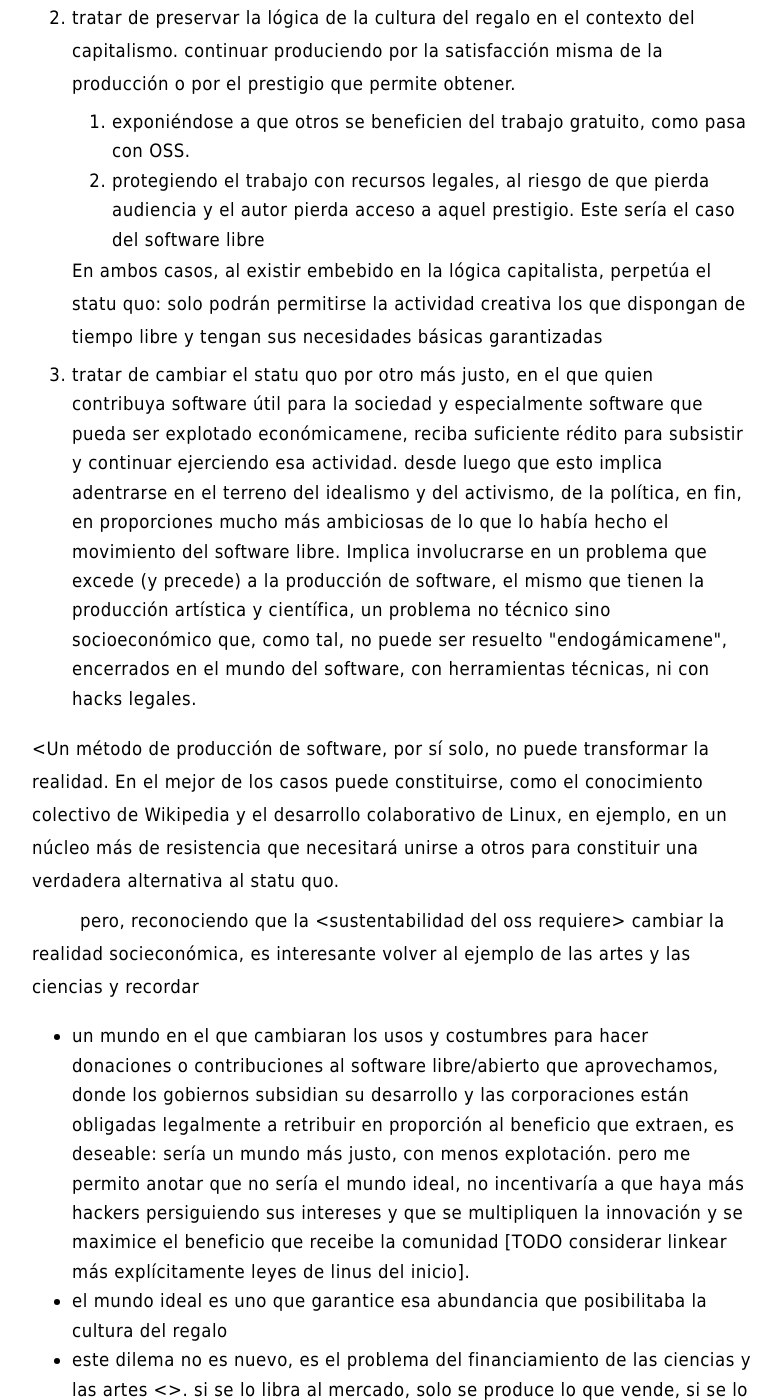
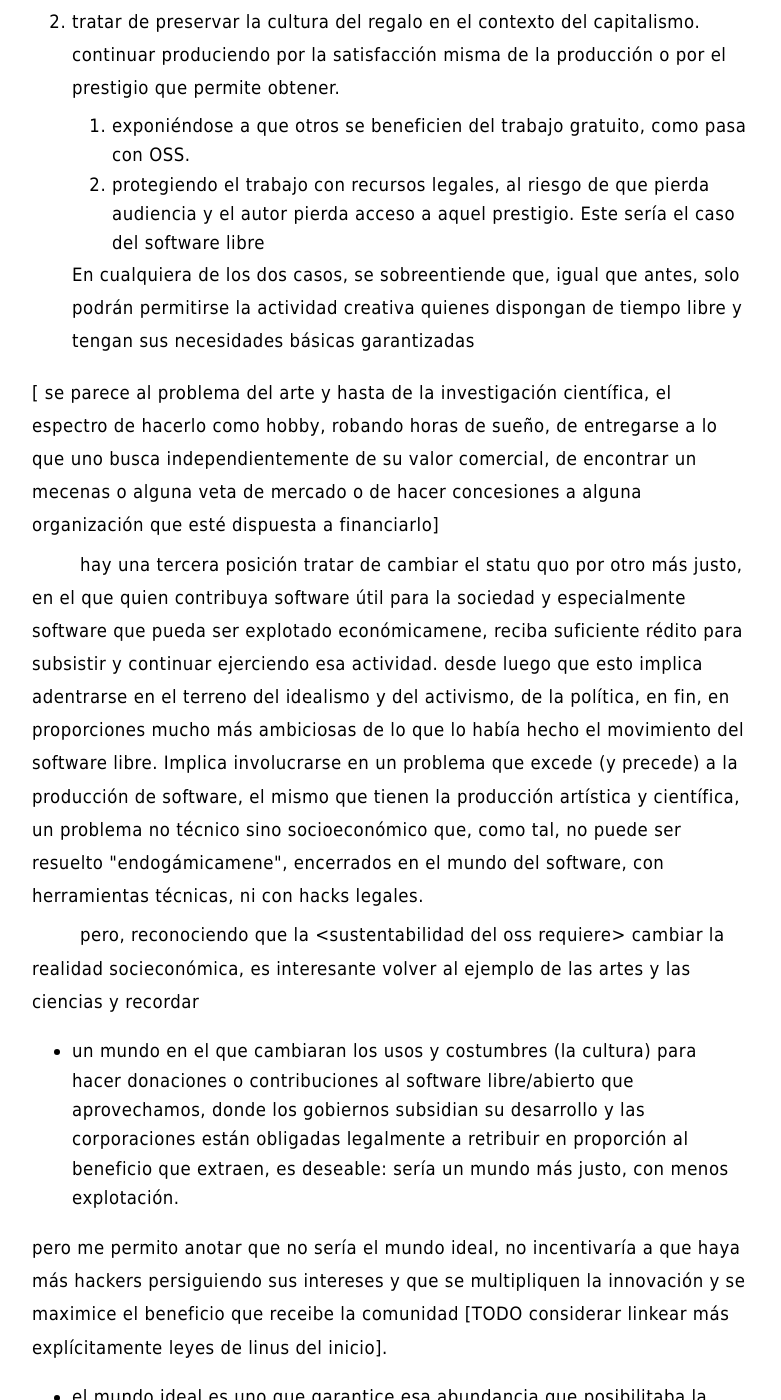
Before and after one commit to facundoolano/olano.dev, a Jekyll site: the page built from _posts/2023-11-05-derivas-del-bazar.html, in a window 1280 px wide and 1400 px high, scrolled down 7600 px. Shown: the whole window, without its empty margins (248-1029 px from the left). Built offline with Jekyll 4.4.1, drawn with Linux system fonts in a browser that asks for light colours; some of the changed text lies outside the part shown.

```diff
--- a/_posts/2023-11-05-derivas-del-bazar.html
+++ b/_posts/2023-11-05-derivas-del-bazar.html
@@ -130,15 +130,15 @@ Es tentador pensar que la crisis del bazar era la consecuencia inevitable del <i
 <ol class="org-ol">
 <li><i>Sobrestima la libertad de modificar y redistribuir el código fuente</i>, recuerdo de la época en que un usuario era aproximadamente lo mismo que un programador. En aquel contexto, coartar la posibilidad de modificar el software era entorpecer aquello que distinguía a las computadoras. Hoy ni siquiera los usuarios que saben programar tienen la necesidad, el interés o el tiempo de modificar el software que usan cotidianamente. Aunque es preferible tener acceso al código, es un derecho que solo afecta a una minoría de los usuarios, mucho menos urgente que otros como la privacidad, la no manipulación o la interoperabilidad<sup><a id="fnr.3" class="footref" href="#fn.3">3</a></sup>.</li>
 <li><i>Tiene la ética como única motivación</i>. Como supone que la libertad de código es <i>esencial</i> para los usuarios de software y para la sociedad en general, como es <i>lo que está bien</i>, debería ser suficiente razón para perseguirla. En contraste con las motivaciones sociales e intelectuales de la ley de Linus, con el beneficio de calidad técnica que promete la iniciativa open source y con el potencial de ganancia de la economía de mercado, el movimiento de software libre es un sistema que carece de incentivos para reproducirse a sí mismo, necesita del activismo de un grupo previamente convencido de sus supuestos<sup><a id="fnr.4" class="footref" href="#fn.4">4</a></sup>.</li>
-<li><i>Subestima la gratuidad del software</i>. Contrario a la famosa frase "free speech, not free beer" y a las intenciones de compatibilizarse con el mercado, tanto del software libre como del open source, creo que la gratuidad es un factor determinante, que puede no haber sido una motivación pero que explica su masificación. La razón por la que Linux es el sistema operativo predeterminado para casi cualquier uso o de que nadie dude en aprovechar los componentes abiertos al construir software es que no conllevan un costo económico. La gratuidad democratiza el acceso al software, acerca algo de esa abundancia que es requisito para su proliferación. Sin gratuidad no hay cultura del regalo, sin cultura del regalo no hay bazar, sin bazar no se puede competir técnicamente con el software privado.</li>
+<li><i>Subestima la gratuidad del software</i>. Contrario a la famosa frase "free speech, not free beer" y a la intención de compatibilizar el software libre con el mercado, creo que la gratuidad es un factor determinante, que puede no haber sido una motivación pero que explica su masificación. La razón por la que Linux es el sistema operativo predeterminado para casi cualquier dispositivo o de que nadie dude en aprovechar las librerías abiertos para construir su propio programa es que esa elección tiene costo económico. La gratuidad democratiza el acceso al software, materializa algo de aquella abundancia que era requisito para su proliferación. Sin gratuidad no hay regalo, sin cultura del regalo no hay bazar, sin bazar no se puede competir técnicamente con el software privado.</li>
 </ol>
 
 <p>
-El problema de fondo es que la cultura del regalo constituye una forma de producción alternativa al mercado capitalista y, en última instancia, incompatible con él. Y, como suele ser el caso con toda alternativa al capitalismo, el sistema tiende a absorberla o destruirla:
+El problema de fondo es que el bazar era un modo producción alternativo al mercado capitalista y, en última instancia, incompatible con él. Y, como suele ser el caso con toda alternativa al capitalismo, el sistema tiende a absorberla o destruirla:
 </p>
 <ul class="org-ul">
-<li>El software libre ejercía un activismo intransigente, pero que se cuidaba de no extender su argumento más allá del software, por ejemplo para rechazando otras formas de escasez artificial y propiedad intelectual. Es decir, no pretendía enfrentar abiertamente al capitalismo pero tampoco se adaptaba al mercado, sino que pretendía que el mercado se adapte a él, por lo que virtualmente se extinguió ante las alternativas<sup><a id="fnr.5" class="footref" href="#fn.5">5</a></sup>.</li>
-<li>El open source adoptó una postura permisiva<sup><a id="fnr.6" class="footref" href="#fn.6">6</a></sup> que allanó el camino para que se propague como virus a la vez que lo dejó expuesto a ser cooptado y abusado por las corporaciones privadas.</li>
+<li>El software libre ejercía un activismo intransigente, pero que se cuidaba de no extender su argumento más allá del software, por ejemplo rechazando otras formas de escasez artificial y propiedad intelectual. Es decir, no pretendía enfrentar abiertamente al capitalismo pero tampoco se adaptaba al mercado, sino que pretendía que el mercado se adapte a sus reglas, por lo que virtualmente se extinguió ante las alternativas más flexibles<sup><a id="fnr.5" class="footref" href="#fn.5">5</a></sup>.</li>
+<li>El open source adoptó una postura permisiva<sup><a id="fnr.6" class="footref" href="#fn.6">6</a></sup> que allanó el camino para que se propague como virus, a la vez que lo dejó expuesto a ser cooptado y abusado por las corporaciones privadas.</li>
 </ul>
 
 <p>
@@ -151,13 +151,13 @@ Los dos movimientos estaban condenados al fracaso porque su subsistencia requer
 <h2 id="orgc824c88">Derivas del bazar</h2>
 <div class="outline-text-2" id="text-orgc824c88">
 <p>
-Mirando hacia adelante, los creadores de software tienen varios caminos:
+Mirando hacia adelante, los constructores de software pueden elegir entre varios caminos:
 </p>
 
 <ol class="org-ol">
-<li>aceptar las reglas del mercado capitalista. tratar de que les paguen por hacer, en alguna medida, lo que les gusta bajo sus propias reglas. Esto implica no ser dogmáticos (strategic openness) en cuanto a las libertades del código, ajustarse a lo que pida el público o lo que le puedan convencer de que compre.</li>
+<li>abrazar la economía de mercado. tratar de que les paguen por hacer, en alguna medida, lo que les gusta bajo sus propias reglas. Esto implica no ser dogmáticos (strategic openness) en cuanto a las libertades del código, ajustarse a lo que pida el público o lo que le puedan convencer de que compre.</li>
 <li><p>
-tratar de preservar la lógica de la cultura del regalo en el contexto del capitalismo. continuar produciendo por la satisfacción misma de la producción o por el prestigio que permite obtener.
+tratar de preservar la cultura del regalo en el contexto del capitalismo. continuar produciendo por la satisfacción misma de la producción o por el prestigio que permite obtener.
 </p>
 
 <ol class="org-ol">
@@ -166,28 +166,36 @@ tratar de preservar la lógica de la cultura del regalo en el contexto del capit
 </ol>
 
 <p>
-En ambos casos, al existir embebido en la lógica capitalista, perpetúa el statu quo: solo podrán permitirse la actividad creativa los que dispongan de tiempo libre y tengan sus necesidades básicas garantizadas
+En cualquiera de los dos casos, se sobreentiende que, igual que antes, solo podrán permitirse la actividad creativa quienes dispongan de tiempo libre y tengan sus necesidades básicas garantizadas
 </p></li>
-<li>tratar de cambiar el statu quo por otro más justo, en el que quien contribuya software útil para la sociedad y especialmente software que pueda ser explotado económicamene, reciba suficiente rédito para subsistir y continuar ejerciendo esa actividad. desde luego que esto implica adentrarse en el terreno del idealismo y del activismo, de la política, en fin, en proporciones mucho más ambiciosas de lo que lo había hecho el movimiento del software libre. Implica involucrarse en un problema que excede (y precede) a la producción de software, el mismo que tienen la producción artística y científica, un problema no técnico sino socioeconómico que, como tal, no puede ser resuelto "endogámicamene", encerrados en el mundo del software, con herramientas técnicas, ni con hacks legales.</li>
 </ol>
 <p>
-&lt;Un método de producción de software, por sí solo, no puede transformar la realidad. En el mejor de los casos puede constituirse, como el conocimiento colectivo de Wikipedia y el desarrollo colaborativo de Linux, en ejemplo, en un núcleo más de resistencia que necesitará unirse a otros para constituir una verdadera alternativa al statu quo.
+[ se parece al problema del arte y hasta de la investigación científica, el espectro de hacerlo como hobby, robando horas de sueño, de entregarse a lo que uno busca independientemente de su valor comercial, de encontrar un mecenas o alguna veta de mercado o de hacer concesiones a alguna organización que esté dispuesta a financiarlo]
+</p>
+
+<p>
+hay una tercera posición
+tratar de cambiar el statu quo por otro más justo, en el que quien contribuya software útil para la sociedad y especialmente software que pueda ser explotado económicamene, reciba suficiente rédito para subsistir y continuar ejerciendo esa actividad. desde luego que esto implica adentrarse en el terreno del idealismo y del activismo, de la política, en fin, en proporciones mucho más ambiciosas de lo que lo había hecho el movimiento del software libre. Implica involucrarse en un problema que excede (y precede) a la producción de software, el mismo que tienen la producción artística y científica, un problema no técnico sino socioeconómico que, como tal, no puede ser resuelto "endogámicamene", encerrados en el mundo del software, con herramientas técnicas, ni con hacks legales.
 </p>
 
 <p>
 pero, reconociendo que la &lt;sustentabilidad del oss requiere&gt; cambiar la realidad socieconómica, es interesante volver al ejemplo de las artes y las ciencias y recordar
 </p>
 <ul class="org-ul">
-<li>un mundo en el que cambiaran los usos y costumbres para hacer donaciones o contribuciones al software libre/abierto que aprovechamos, donde los gobiernos subsidian su desarrollo y las corporaciones están obligadas legalmente a retribuir en proporción al beneficio que extraen, es deseable: sería un mundo más justo, con menos explotación. pero me permito anotar que no sería el mundo ideal, no incentivaría a que haya más hackers persiguiendo sus intereses y que se multipliquen la innovación y se maximice el beneficio que receibe la comunidad [TODO considerar linkear más explícitamente leyes de linus del inicio].</li>
-<li>el mundo ideal es uno que garantice esa abundancia que posibilitaba la cultura del regalo</li>
-
-<li>este dilema no es nuevo, es el problema del financiamiento de las ciencias y las artes &lt;&gt;. si se lo libra al mercado, solo se produce lo que vende, si se lo libra al estado, en el mejor de los casos se financia lo que el estado considera útil o estratégico, en el peor lo que prefiere el &lt;órgano&gt; que maneje el presupuesto. [TODO revisar russell]</li>
-<li>cómo saber si alguien hubiera estado dispuesto a financiar el desarrollo de linux en 1991? o si ese financiamiento hubiera sido otorgado a un estudiante finlandés. o que hubiera resultado la misma colaboración de la comunidad habiendo un inversor oficial de por medio</li>
-<li>&lt;lo que hizo a linus posible es que tenía un techo y un plato de comida, una computadora y acceso a internet, mucho tiempo libre y pocas obligaciones familiares.</li>
+<li>un mundo en el que cambiaran los usos y costumbres (la cultura) para hacer donaciones o contribuciones al software libre/abierto que aprovechamos, donde los gobiernos subsidian su desarrollo y las corporaciones están obligadas legalmente a retribuir en proporción al beneficio que extraen, es deseable: sería un mundo más justo, con menos explotación.</li>
 </ul>
 
 <p>
-El mundo ideal, aquel que maximizara no solo la innovación sino la gratificación de los individuos y las comunidades, aquel en el que florecerían dos, tres, muchos Linux y Wikipedias, es uno en el que las necesidades básicas estén garantizadas para todo el mundo, incondicionalmente. Para que cualquiera pueda entregarse a su trabajo, no porque otros lo consideren útil o necesario, o porque lo exija un comité o alguien esté dispuesto a pagarlo, sino porque ahí lo guía la curiosidad, la inspiración, el entretenimiento, la pasión, la vocación.
+pero me permito anotar que no sería el mundo ideal, no incentivaría a que haya más hackers persiguiendo sus intereses y que se multipliquen la innovación y se maximice el beneficio que receibe la comunidad [TODO considerar linkear más explícitamente leyes de linus del inicio].
+</p>
+<ul class="org-ul">
+<li>el mundo ideal es uno que garantice esa abundancia que posibilitaba la cultura del regalo</li>
+<li>&lt;lo que hizo a linus posible es que tenía un techo y un plato de comida, una computadora y acceso a internet, mucho tiempo libre y pocas obligaciones familiares.</li>
+<li>cómo saber si alguien hubiera estado dispuesto a financiar el desarrollo de linux en 1991? o si ese financiamiento hubiera sido otorgado a un estudiante finlandés. o que hubiera resultado la misma colaboración de la comunidad habiendo un inversor oficial de por medio</li>
+</ul>
+
+<p>
+El mundo ideal, aquel que maximizaría no solo la innovación sino la gratificación de los individuos y las comunidades, aquel en el que florecerían dos, tres, muchos Linux y Wikipedias, es uno en el que las necesidades básicas estuvieran garantizadas para todos, incondicionalmente. Para que cualquiera pueda entregarse a hacer un buen trabajo, no porque otros lo consideren útil o necesario, no porque haya quien lo pague o una autoridad que lo exija, sino porque &lt;ahí lo guían el interés, el deseo, la curiosidad, la inspiración, la vocación.&gt;
 </p>
 </div>
 
@@ -293,6 +301,14 @@ El problema del movimiento de software libre es que adopta una posición intrans
 <ul class="org-ul">
 <li>La calidad y la popularidad del software están disociadas de su sustentabilidad: ; que sea usado comercialmente por terceros no implica que algo de las ganancias alcance a quienes lo mantienen.</li>
 </ul>
+
+<p>
+&lt;Un método de producción de software, por sí solo, no puede transformar la realidad. En el mejor de los casos puede constituirse, como el conocimiento colectivo de Wikipedia y el desarrollo colaborativo de Linux, en ejemplo, en un núcleo más de resistencia que necesitará unirse a otros para constituir una verdadera alternativa al statu quo.
+</p>
+
+<ul class="org-ul">
+<li>este dilema no es nuevo, es el problema del financiamiento de las ciencias y las artes &lt;&gt;. si se lo libra al mercado, solo se produce lo que vende, si se lo libra al estado, en el mejor de los casos se financia lo que el estado considera útil o estratégico, en el peor lo que prefiere el &lt;órgano&gt; que maneje el presupuesto. [TODO revisar russell]</li>
+</ul>
 </div>
 </div>
 <div id="footnotes">
```
Also changed, not shown: org/_posts/2023-11-05-derivas-del-bazar.org (+22 -16 lines).
